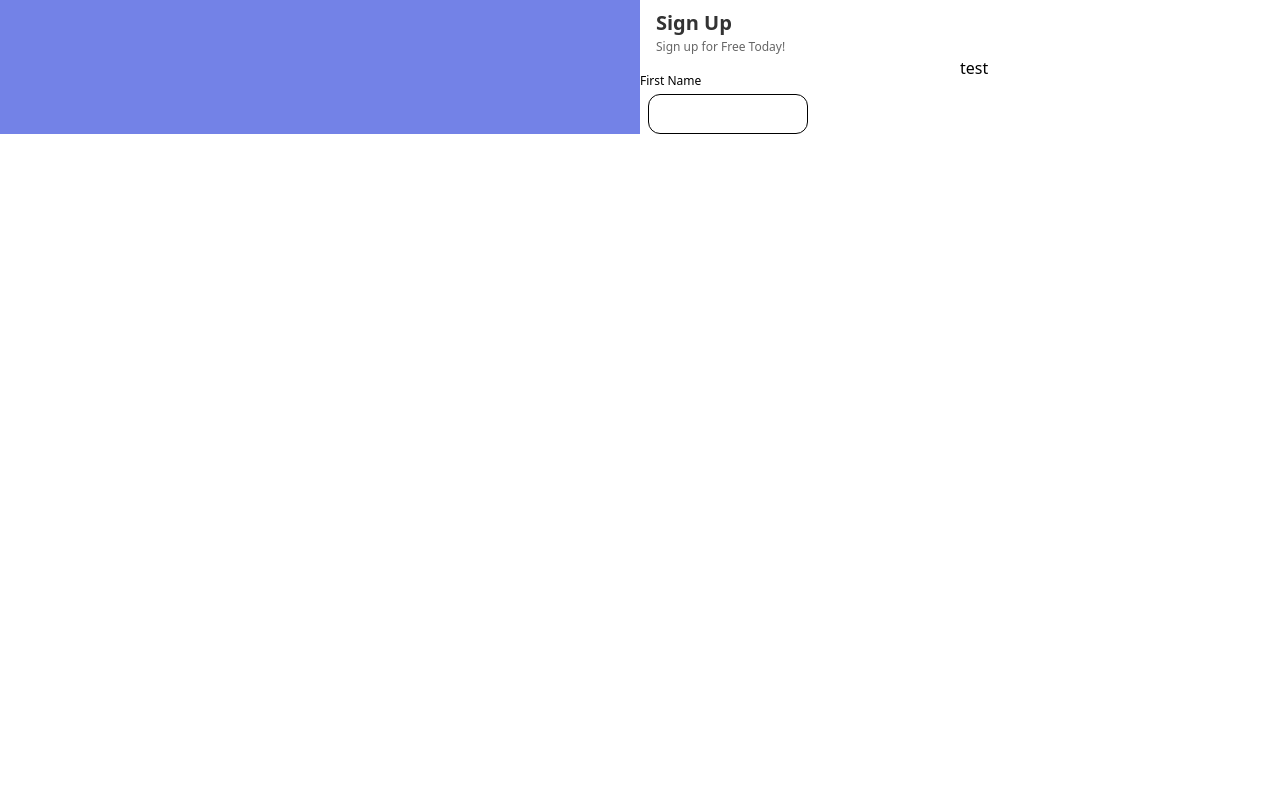
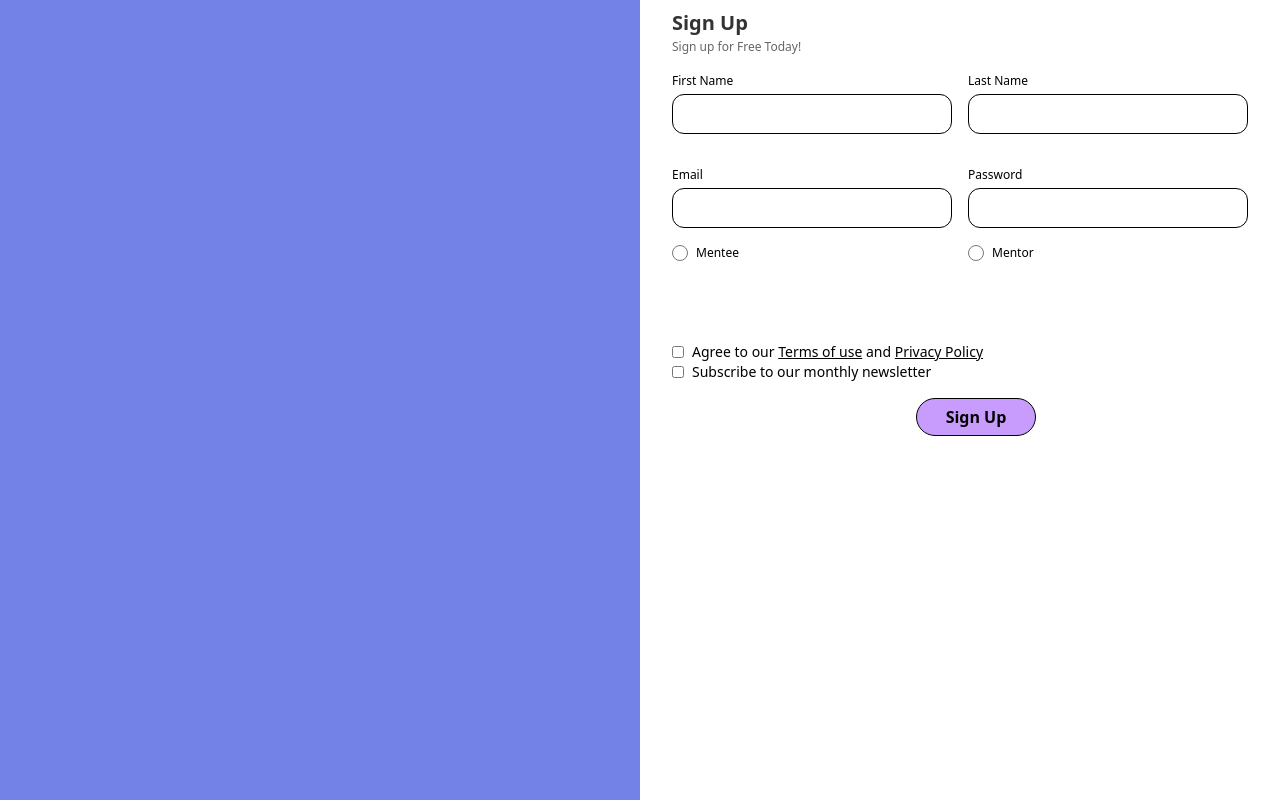
Before and after one commit to Rapcole12/STEMagnet, a React (Create React App) app in the folder frontend/: page /SignUp in a window 1280 px wide. Built offline with nearby package versions, Linux system fonts and the light colour scheme.

Commit message:
Sign Up Page

```diff
--- a/frontend/src/pages/SignUp.jsx
+++ b/frontend/src/pages/SignUp.jsx
@@ -24,45 +24,120 @@ function SignUp() {
 
 
   return (
-    <main className="">
-         <header>
-                <div class="grid grid-cols-2">
+    <main className="grid grid-cols-2 w-full h-screen">
 
                     <div class="bg-[#7382E7] w-[5/9] mx">
                         {/* Insert Image here*/}
                     </div>
 
                     <div class="bg-white-500">
-                        <h1 class="text-[20px] ml-4 mt-2 font-semibold text-[#333333]">
+                        <h1 class="text-[20px] ml-8 mt-2 font-semibold text-[#333333]">
                             Sign Up
                         </h1>
 
-                     <p class="ml-4 text-[12px] text-[#666666]">
+                     <p class="pl-8 text-[12px] text-[#666666]">
                        Sign up for Free Today!
                     </p>
 
-                    <div class="grid grid-cols-2">
-                        <div>
-                            <p class="mt-4 text-[12px] mb-1">
+                    <div class="grid grid-cols-2 gap-4">
+                        <div class="ml-8">
+                            <p class="pt-4 text-[12px] pb-1">
                                 First Name
                             </p>
                             <input
-                            className="border border-black text-[14px] font-semibold ml-2 w-[160px] h-[40px] rounded-xl"
+                            className=" pl-2 border border-black text-[14px] font-semibold w-full h-[40px] rounded-xl"
                             type="text"
                             onChange={(e) => setFirstName(e.target.value)}
                             name="firstName"
                             id="firstName"
                             />
                         </div>
-                        <div>
-                            test
+
+                        <div class="mr-8">
+                        <p class="mt-4 text-[12px] mb-1">
+                                Last Name
+                            </p>
+                            <input
+                            className="pl-2 border border-black text-[14px] font-semibold w-full h-[40px] rounded-xl"
+                            type="text"
+                            onChange={(e) => setLastName(e.target.value)}
+                            name="firstName"
+                            id="firstName"
+                            />
                         </div>
+
+
+                        <div class="ml-8">
+                            <p class="mt-4 text-[12px] mb-1">
+                                    Email
+                                </p>
+                                <input
+                                className="pl-2 border border-black text-[14px] font-semibold w-full h-[40px] rounded-xl"
+                                type="text"
+                                onChange={(e) => setEmail(e.target.value)}
+                                name="firstName"
+                                id="firstName"
+                                />
+                        </div>
+
+                        <div class="mr-8">
+                            <p class="mt-4 text-[12px] mb-1">
+                                    Password
+                                </p>
+                                <input
+                                className="pl-2 border border-black text-[14px] font-semibold w-full h-[40px] rounded-xl"
+                                type="text"
+                                onChange={(e) => setPassword(e.target.value)}
+                                name="firstName"
+                                id="firstName"
+                                />
+                        </div>
+
+                        <label className="inline-flex items-center ml-8">
+                            <input
+                            type="radio"
+                            className="form-radio h-4 w-4"
+                            name="accountType"
+                            onChange={(e) => setUserType(e.target.value)}
+                            value="businessOwner"
+                            />
+                            <span className="ml-2 mr-5 text-[12px]">Mentee</span>
+                        </label>
+
+                        <label className="inline-flex items-center mr-8">
+                            <input
+                            type="radio"
+                            className="form-radio h-4 w-4"
+                            name="accountType"
+                            onChange={(e) => setUserType(e.target.value)}
+                            value="client"
+                            />
+                            <span className="ml-2 text-[12px]">Mentor</span>
+                        </label>
+                    </div>
+
+
+
+
+
+
+                    <div class="sm:mx-auto flex items-center pl-8 pt-20">
+                        <input id="default-checkbox" type="checkbox" value="" class="w-3 h-3 rounded "></input>
+                        <label for="default-checkbox" class="ms-2 text-sm font-medium dark:text-black-300 text-[8px]">Agree to our <div class="underline inline-block">Terms of use </div> and <div class="inline-block underline"> Privacy Policy </div></label>
+                    </div>
+                    <div class="sm:mx-auto flex items-center mb-4 pl-8">
+                        <input id="default-checkbox" type="checkbox" value="" class="w-3 h-3 rounded "></input>
+                        <label for="default-checkbox" class="ms-2 text-sm font-medium dark:text-black-300 text-[8px]">Subscribe to our monthly newsletter</label>
+                    </div>
+                    <div className="pl-8">
+                        <li className="sm:mx-auto items-center hover:bg-[#E0D9F1] w-[120px] h-[38px] flex bg-[#C79CFC] font-semibold rounded-full border border-black">
+                            <button className="mx-auto block text-black" onClick={handleData}>
+                            Sign Up
+                            </button>
+                        </li>
                     </div>
 
                     </div>
-
-                </div>
-         </header>
     </main>
   );
 }
```
